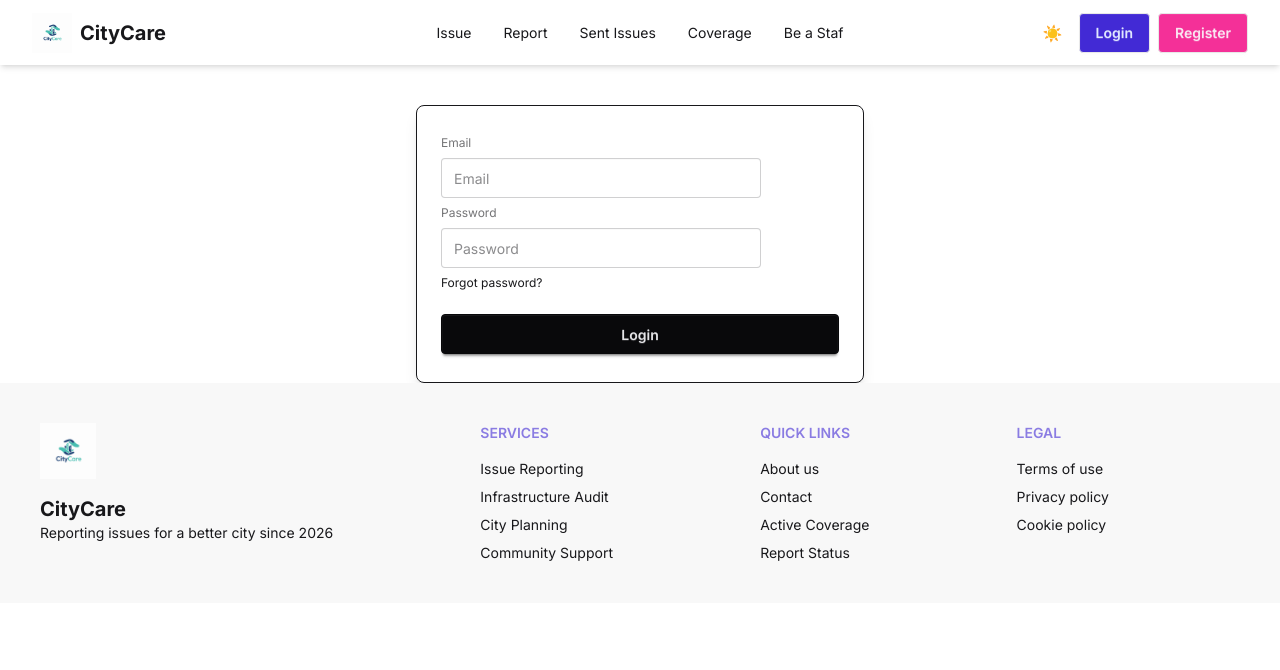
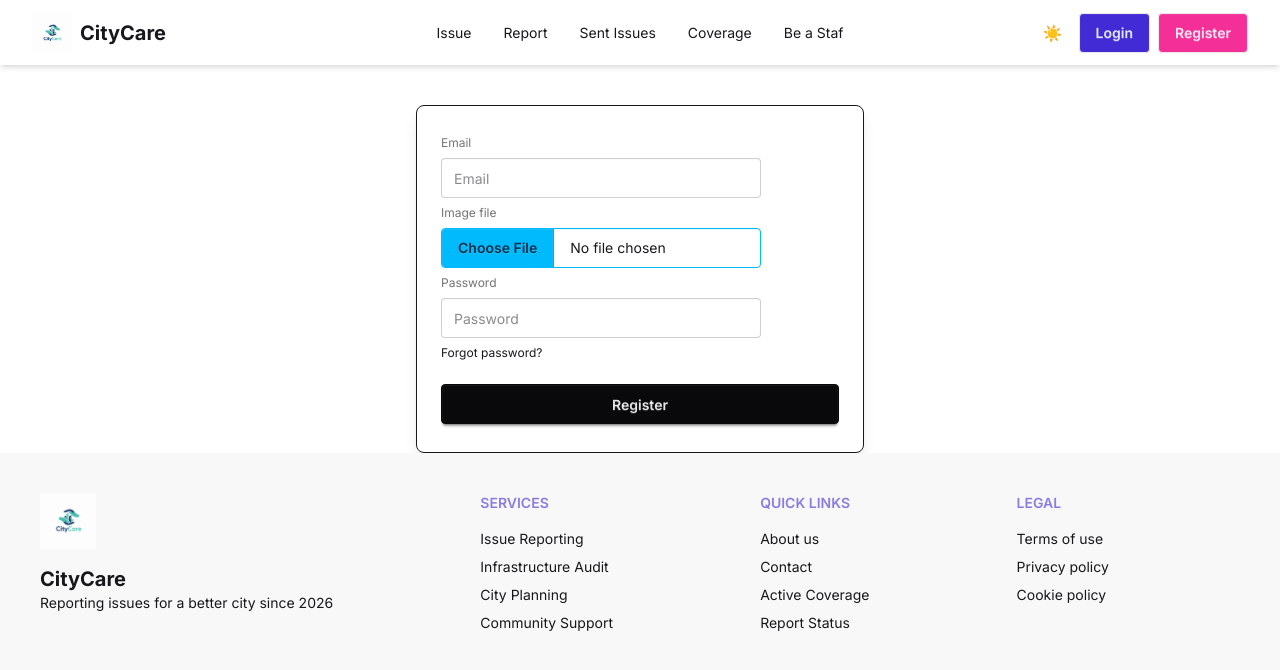
Before and after one commit to Kaosarjoy/cityCare_Project, a React (Vite) app: page /register in a window 1280 px wide. Shown: the top 670 px of the page. Built offline with nearby package versions, Linux system fonts and the light colour scheme.

Commit message:
set up firebase env

```diff
--- a/package.json
+++ b/package.json
@@ -10,6 +10,7 @@
     "preview": "vite preview"
   },
   "dependencies": {
+    "firebase": "^12.13.0",
     "framer-motion": "^12.38.0",
     "leaflet": "^1.9.4",
     "lucide-react": "^1.14.0",
--- /dev/null
+++ b/src/contexts/AuthContext/AuthContext.jsx
@@ -0,0 +1,4 @@
+import { createContext } from "react";
+
+
+export const AuthContext = createContext(null);
--- /dev/null
+++ b/src/contexts/AuthProvider/AuthProvider.jsx
@@ -0,0 +1,27 @@
+import {  signInWithEmailAndPassword, createUserWithEmailAndPassword } from "firebase/auth";
+import { AuthContext } from '../AuthContext/AuthContext';
+import { auth } from '../../firebase/firebase.init';
+
+const AuthProvider = ({children}) => {
+
+    const registerUser = (email,password)=>{
+     return  createUserWithEmailAndPassword(auth, email, password)
+    }
+
+    const signInUser =( email, password)=>{
+        return signInWithEmailAndPassword(auth, email, password)
+    }
+
+
+    const authInfo = {
+        registerUser,
+        signInUser
+    }
+    return (
+        <AuthContext value={authInfo}>
+            {children}
+        </AuthContext>
+    );
+};
+
+export default AuthProvider;
--- /dev/null
+++ b/src/firebase/firebase.init.js
@@ -0,0 +1,19 @@
+// Import the functions you need from the SDKs you need
+import { initializeApp } from "firebase/app";
+// TODO: Add SDKs for Firebase products that you want to use
+// https://firebase.google.com/docs/web/setup#available-libraries
+import { getAuth } from "firebase/auth";
+// Your web app's Firebase configuration
+const firebaseConfig = {
+  apiKey:import.meta.env.VITE_apiKey,
+  authDomain: import.meta.env.VITE_authDomain,
+  projectId: import.meta.env.VITE_projectId,
+  storageBucket: import.meta.env.VITE_storageBucket,
+  messagingSenderId: import.meta.env.VITE_messagingSenderId,
+  appId: import.meta.env.VITE_appId
+};
+
+// Initialize Firebase
+const app = initializeApp(firebaseConfig);
+// Initialize Firebase Authentication and get a reference to the service
+export const auth = getAuth(app);
--- /dev/null
+++ b/src/hooks/UseAuth.jsx
@@ -0,0 +1,9 @@
+import  { use } from 'react';
+import { AuthContext } from '../contexts/AuthContext/AuthContext';
+
+const UseAuth = () => {
+    const authInfo = use(AuthContext)
+    return authInfo;
+};
+
+export default UseAuth;
--- a/src/main.jsx
+++ b/src/main.jsx
@@ -3,9 +3,12 @@ import { createRoot } from 'react-dom/client'
 import './index.css'
 import { RouterProvider } from 'react-router'
 import { router } from './routes/router.jsx'
+import AuthProvider from './contexts/AuthProvider/AuthProvider.jsx'
 
 createRoot(document.getElementById('root')).render(
   <StrictMode>
-     <RouterProvider router={router} />
+    <AuthProvider>
+ <RouterProvider router={router} />
+    </AuthProvider>
   </StrictMode>,
 )
--- a/src/pages/Auth/Register/Register.jsx
+++ b/src/pages/Auth/Register/Register.jsx
@@ -1,11 +1,19 @@
 import { useForm } from "react-hook-form";
+import UseAuth from "../../../hooks/UseAuth";
 
 
 const Register = () => {
     const {register,  handleSubmit, formState: { errors },} = useForm();
-
+    const {registerUser}=UseAuth();
     const handleRegister = (data)=>{
-        console.log("use data", data);
+       // console.log("use data", data);
+       registerUser(data.email, data.password)
+       .then((result)=>{
+        const user = result.user;
+        console.log("registered user", user);
+       }).catch((error)=>{
+        console.log("registration error", error);
+       })
     }
 
     return (
@@ -16,12 +24,15 @@ const Register = () => {
           <input type="email" {...register("email",{required:true})} className="input" placeholder="Email" />
           {errors.email?.type==="required" && <p className="text-red-500">Email is required</p>}
           {errors.email?.type==="pattern" && <p className="text-red-500">Please enter a valid email</p>}
+
+            <label className="label">Image file</label>
+        <input type="file" className="file-input file-input-info" />
           <label className="label">Password</label>
           <input type="password" {...register("password", {required:true,pattern:/^(?=.*[a-z])(?=.*[A-Z])(?=.*\d)(?=.*[@$!%*?&])[A-Za-z\d@$!%*?&]{6,}$/})} className="input" placeholder="Password" />
           {errors.password?.type==="required" && <p className="text-red-500">Password is required</p>}
           {errors.password?.type==="pattern" && <p className="text-red-500">Password must be at least 6 characters long and include an uppercase letter, a lowercase letter, a number, and a special character</p>}
           <div><a className="link link-hover">Forgot password?</a></div>
-          <button className="btn btn-neutral mt-4">Login</button>
+          <button className="btn btn-neutral mt-4">Register</button>
         </fieldset>
             </form>
         </div>
```
Also changed, not shown: 2 other files (tests, documents, lock files or other folders).
